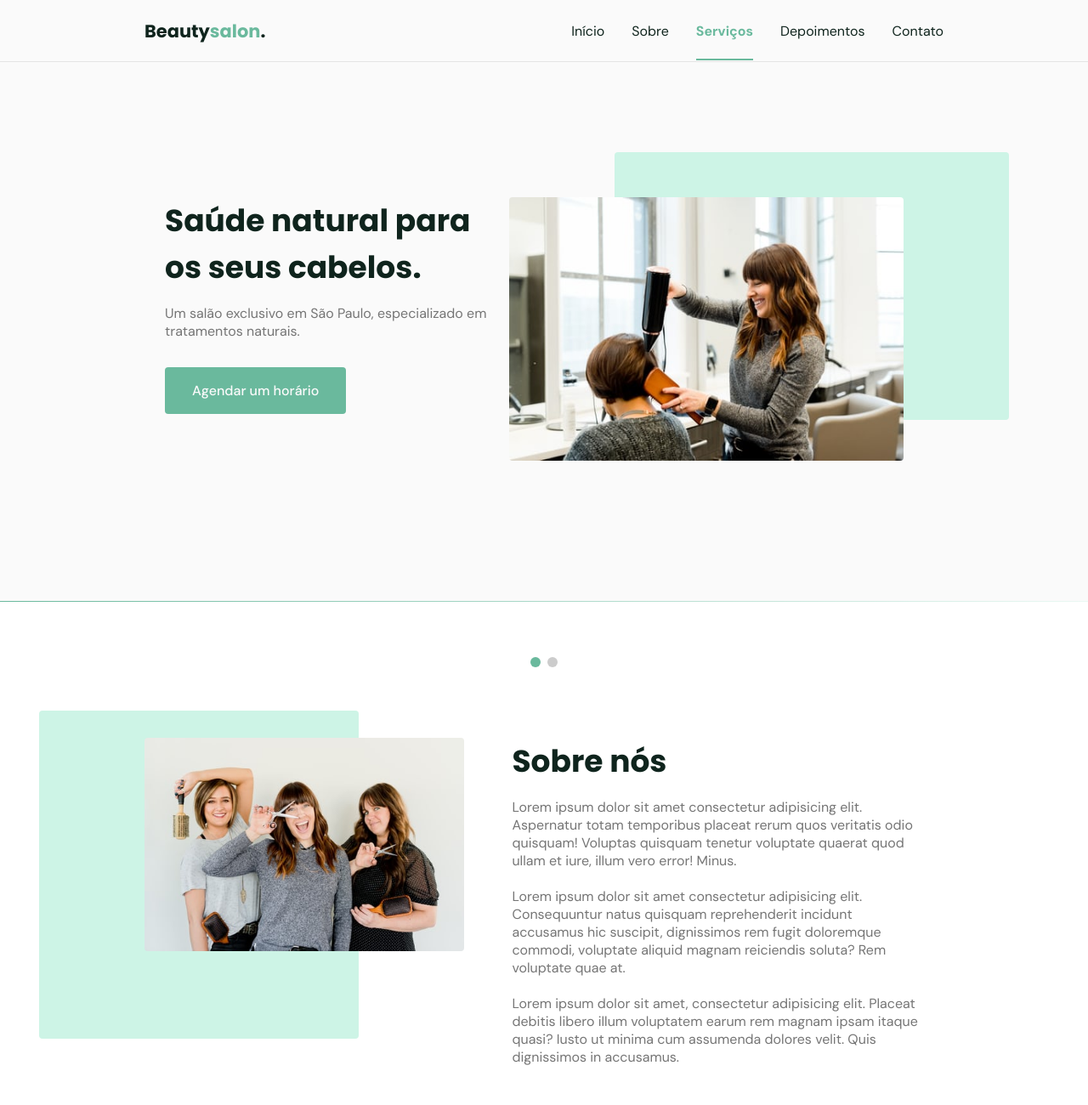
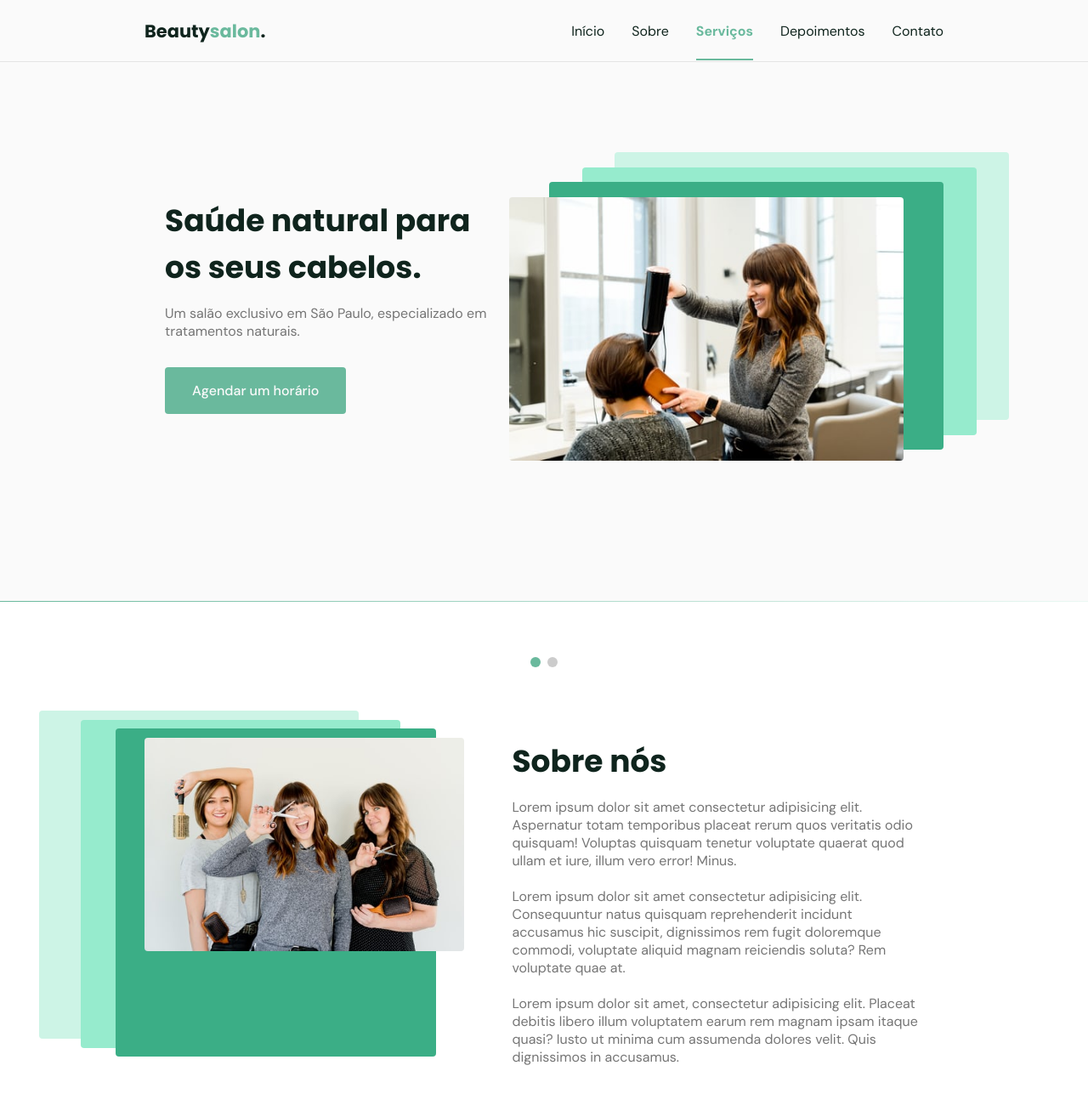
Before and after one commit to HenrykFS/RocketSeat-OriginSIX-Beautysalon, a plain HTML site: page index.html in a window 1280 px wide. Shown: the top 1300 px of the page at 85% size. Drawn offline with nearby package versions, Linux system fonts and the light colour scheme; files whose address does not match are found by name.

Commit message:
minor changes

```diff
--- a/index.html
+++ b/index.html
@@ -50,6 +50,8 @@
       <section class="section" id="home">
         <div class="container grid">
           <div class="image">
+            <div id="square-1"></div>
+            <div id="square-2"></div>
             <img
               src="assets/photos/hairdresser-1.jpg"
               alt="Mulher sorrindo penteando outra mulher"
@@ -72,6 +74,8 @@
       <section class="section" id="about">
         <div class="container grid">
           <div class="image">
+            <div id="square-1"></div>
+            <div id="square-2"></div>
             <img
               src="assets/photos/hairdresser-2.jpg"
               alt="3 mulheres sorrindo"
--- a/main.js
+++ b/main.js
@@ -37,7 +37,7 @@ const swiper = new Swiper('.swiper-container', {
   pagination: {
     el: '.swiper-pagination'
   },
-  mousewheel: true,
+  mousewheel: false,
   keyboard: true,
   breakpoints: {
     767: {
```
